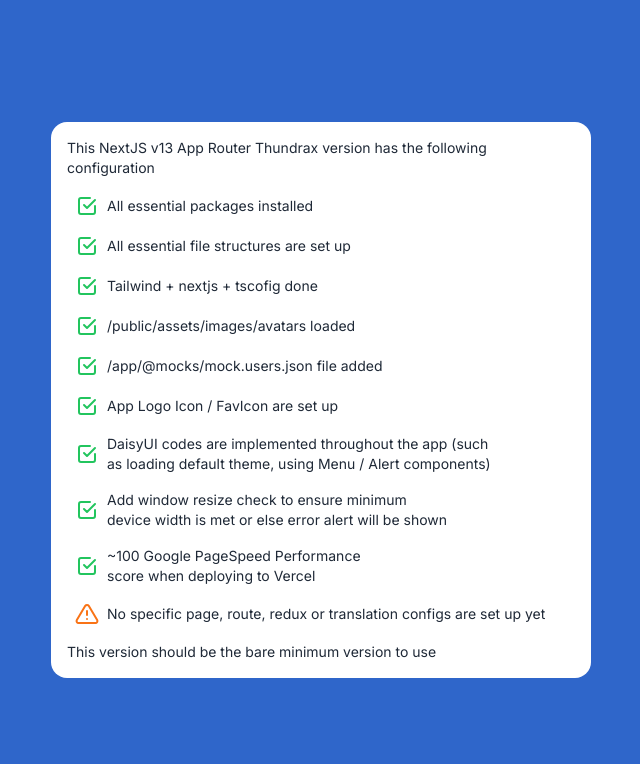
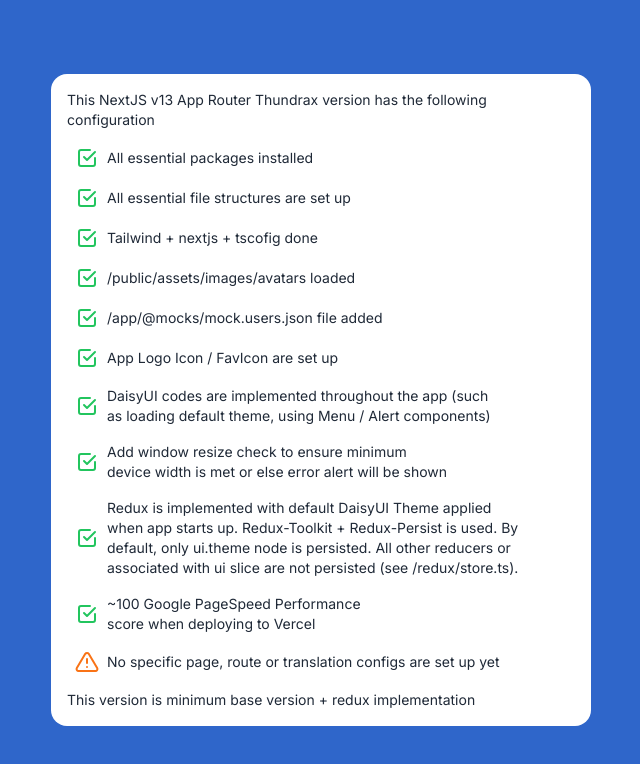
Before and after one commit to sv456rty/thundrax, a Next.js app: page / in a window 1280 px wide. Shown: the top 764 px of the page, without its empty margins (319-959 px from the left). Built offline with nearby package versions, Linux system fonts and the light colour scheme.

Commit message:
Update page.tsx content to show that this version is minimum base version + redux

```diff
--- a/src/app/page.tsx
+++ b/src/app/page.tsx
@@ -69,6 +69,15 @@ function Home() {
         <li>
           <a>
             <CheckDoneIcon />
+            Redux is implemented with default DaisyUI Theme applied when app
+            starts up. Redux-Toolkit + Redux-Persist is used. By default, only
+            ui.theme node is persisted. All other reducers or associated with ui
+            slice are not persisted (see /redux/store.ts).
+          </a>
+        </li>
+        <li>
+          <a>
+            <CheckDoneIcon />
             ~100 Google PageSpeed Performance score when deploying to Vercel
             <br />
           </a>
@@ -76,11 +85,11 @@ function Home() {
         <li>
           <a>
             <WarningIcon />
-            No specific page, route, redux or translation configs are set up yet
+            No specific page, route or translation configs are set up yet
           </a>
         </li>
         <li className="p-2">
-          This version should be the bare minimum version to use
+          This version is minimum base version + redux implementation
         </li>
       </ul>
     </div>
```
